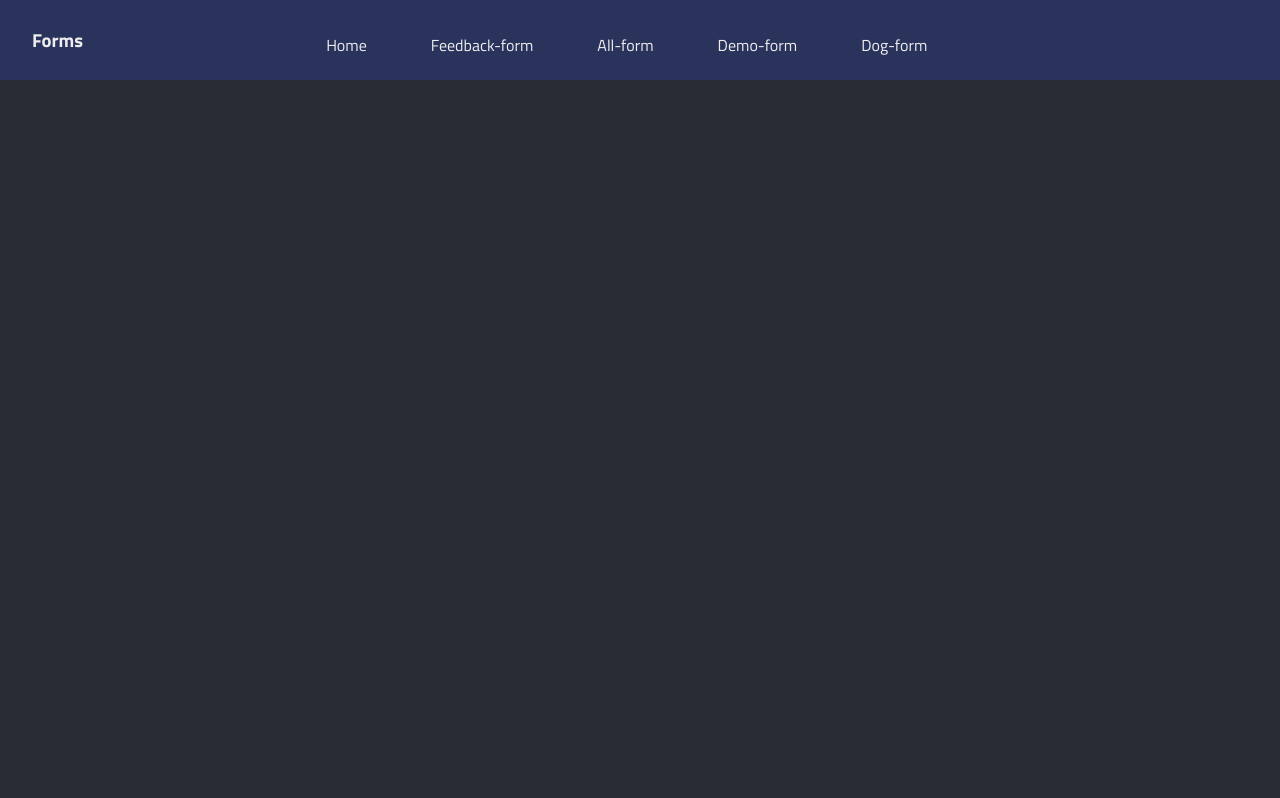
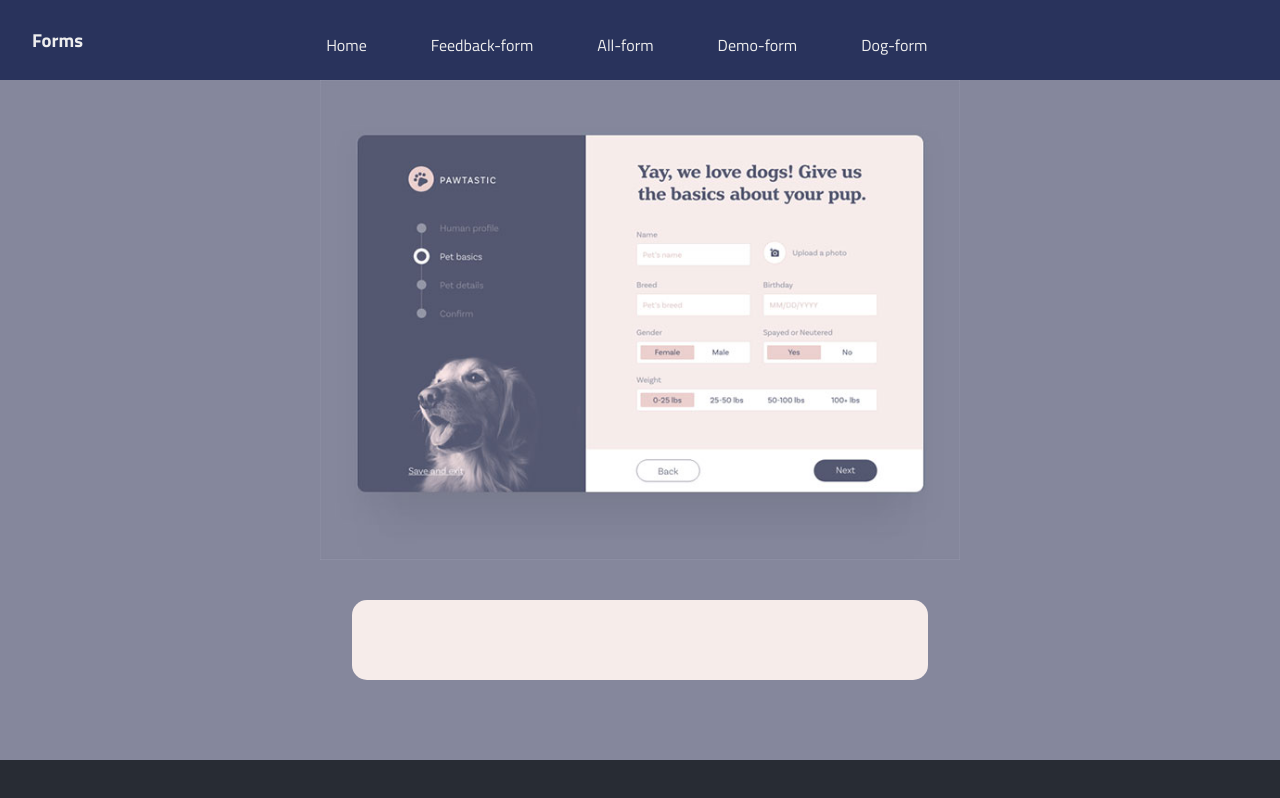
Before and after one commit to eleanor-tosh/form-practice, a React (Create React App) app: page /Dog in a window 1280 px wide. Built offline with nearby package versions, Linux system fonts and the light colour scheme.

Commit message:
created dog page, added notes on other pages

```diff
--- a/src/App.js
+++ b/src/App.js
@@ -5,6 +5,7 @@ import Navbar from './components/Navbar.jsx'
 import Home from './pages/Home.jsx'
 import Feedback from './pages/Feedback.jsx'
 import All from './pages/All.jsx'
+import Dog from './pages/Dog.jsx'
 
 function App() {
   return (
@@ -18,6 +19,7 @@ function App() {
             <Route path="/" element={<Home />} />
             <Route path="/Feedback" element={<Feedback />} />
             <Route path="/All" element={<All />} />
+            <Route path="/Dog" element={<Dog />} />
           </Routes>
         </Router>
       </main>
--- a/src/components/Navbar.jsx
+++ b/src/components/Navbar.jsx
@@ -17,7 +17,7 @@ function Navbar() {
           <a href="/Feedback">Feedback-form</a>
           <a href="/All">All-form</a>
           <a href="/#">Demo-form</a>
-          <a href="/#">Dog-form</a>
+          <a href="/Dog">Dog-form</a>
           <button className="nav-btn nav-close-btn" onClick={showNavbar}>
             <FaTimes />
           </button>
--- a/src/pages/All.jsx
+++ b/src/pages/All.jsx
@@ -72,6 +72,16 @@ function All() {
           </div>
         </form>
       </div>
+      <div className={styles.note}>
+        <p>
+          Most challenging aspects: Creating the two columns, I hadn't done that
+          much before. Trying to know the names of some of these input types so
+          that I couuld search how to make them. The "Text Field with Add-Ons"
+          and "Multiselect Field", I had no idea about how these are created. I
+          hadn't added a search icon inside an input field but it wasn't too
+          bad.
+        </p>
+      </div>
     </div>
   )
 }
--- /dev/null
+++ b/src/pages/Dog.jsx
@@ -0,0 +1,20 @@
+import React from 'react'
+import styles from '../styles/dog.module.css'
+
+function Dog() {
+  return (
+    <div className={styles.container}>
+      <div>
+        <img
+          src="/images/dog.jpg"
+          alt="feedback form to replicate"
+          className={styles.img}
+        />
+      </div>
+      {/* Form */}
+      <form className={styles.formdog}></form>
+    </div>
+  )
+}
+
+export default Dog
--- a/src/pages/Feedback.jsx
+++ b/src/pages/Feedback.jsx
@@ -39,6 +39,12 @@ function Feedback() {
             <button className={styles.btngrad}>SUBMIT</button>
           </form>
         </div>
+        <div className={styles.note}>
+          <p>
+            Most challenging aspects: I hadn't done a gradient before on a
+            button or on a background. I couldn't find the correct font.
+          </p>
+        </div>
       </div>
     </div>
   )
--- /dev/null
+++ b/src/styles/dog.module.css
@@ -0,0 +1,22 @@
+.container{
+  background-color:#85879c;
+  align-content: center;
+  padding-bottom: 40px;
+}
+
+.img{
+  display: block;
+  margin-left: auto;
+  margin-right: auto;
+  width: 50%;
+}
+
+.formdog{
+  align-content: center;
+  width:45%;
+  background-color: #f6ecea;
+  margin: 40px auto;
+  padding: 40px;
+  border-radius: 15px;
+  text-align: center;
+}
--- a/src/styles/feedback.module.css
+++ b/src/styles/feedback.module.css
@@ -70,3 +70,9 @@
   color: #fff;
   text-decoration: none;
 }
+
+.note{
+  text-align: center;
+  width: 80%;
+  margin: auto
+}
```
Also changed, not shown: src/styles/all.module.css (+7 -0 lines).
